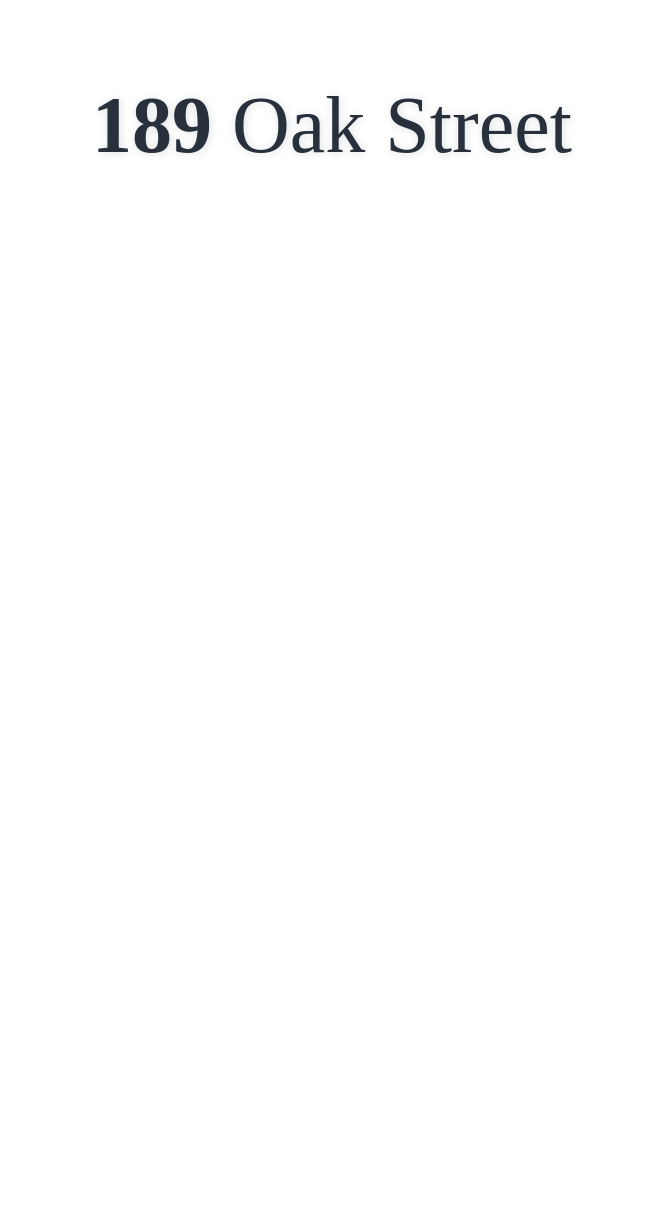
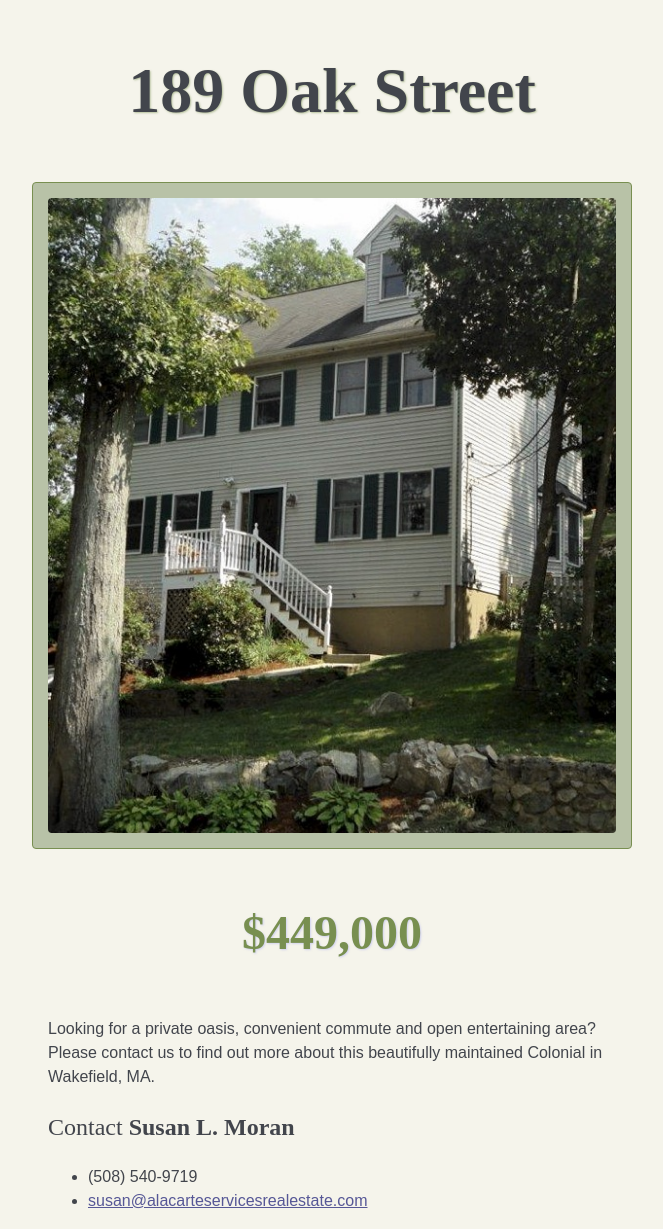
Before and after one commit to ericf/189oakstreet.com, a plain HTML site: page index.html in a window 1280 px wide. Shown: the whole page, without its empty margins (308-971 px from the left). Before the commit the page ends 800 px from the top, so only its background shows below. Drawn offline with Linux system fonts and the light colour scheme.

Commit message:
Create page with basic information and styling.

```diff
--- a/index.html
+++ b/index.html
@@ -18,6 +18,31 @@
     </script>
 </head>
 <body>
-    <h1><span>189</span> Oak Street</h1>
+
+    <h1>189 Oak Street</h1>
+
+    <div class="home">
+        <img src="img/home-exterior.jpg" />
+    </div>
+
+    <p class="price">$449,000</p>
+
+    <div class="l-wrap">
+        <p>
+        Looking for a private oasis, convenient commute and open entertaining area? Please contact us to find out more about this beautifully maintained Colonial in Wakefield, MA.
+        </p>
+
+        <h2>Contact <strong>Susan L. Moran</strong></h2>
+
+        <ul>
+            <li>(508) 540-9719</li>
+            <li><a href="mailto:susan@alacarteservicesrealestate.com">susan@alacarteservicesrealestate.com</a></li>
+    </div>
+
+    <script>
+        /*! A fix for the iOS orientationchange zoom bug. Script by @scottjehl, rebound by @wilto.MIT / GPLv2 License.*/
+        (function(a){function m(){d.setAttribute("content",g),h=!0}function n(){d.setAttribute("content",f),h=!1}function o(b){l=b.accelerationIncludingGravity,i=Math.abs(l.x),j=Math.abs(l.y),k=Math.abs(l.z),(!a.orientation||a.orientation===180)&&(i>7||(k>6&&j<8||k<8&&j>6)&&i>5)?h&&n():h||m()}var b=navigator.userAgent;if(!(/iPhone|iPad|iPod/.test(navigator.platform)&&/OS [1-5]_[0-9_]* like Mac OS X/i.test(b)&&b.indexOf("AppleWebKit")>-1))return;var c=a.document;if(!c.querySelector)return;var d=c.querySelector("meta[name=viewport]"),e=d&&d.getAttribute("content"),f=e+",maximum-scale=1",g=e+",maximum-scale=10",h=!0,i,j,k,l;if(!d)return;a.addEventListener("orientationchange",m,!1),a.addEventListener("devicemotion",o,!1)})(this);
+    </script>
+
 </body>
 </html>
--- a/style.css
+++ b/style.css
@@ -1,19 +1,94 @@
 body {
     font-family: "proxima-nova", sans-serif;
+    line-height: 1.5;
+    background: #F5F4EB;
+    color: #42454C;
 }
 
 h1, h2, h3, h4, h5, h6 {
     font-family: "quatro-slab", serif;
+    font-weight: 400;
 }
 
 h1 {
-    margin: 1em auto;
-    font-size: 5em;
-    font-weight: 400;
-    color: #27303B;
+    font-weight: 600;
     text-align: center;
-    text-shadow: 1px 1px 8px rgba(30, 37, 46, .15);
+    text-shadow: 1px 1px 2px rgba(120, 143, 80, 0.5);
 }
-h1 span {
+
+h2 strong {
     font-weight: 600;
 }
+
+a,
+a:visited {
+    color: #565796;
+}
+
+.home {
+    max-width: 600px;
+    margin: 16px auto;
+    padding: 15px 16px;
+    background: #B8C2A7;
+    border: 1px solid #788F50;
+    border-left-width: 0;
+    border-right-width: 0;
+    -webkit-box-sizing: border-box;
+    -moz-box-sizing: border-box;
+    box-sizing: border-box;
+}
+.home img {
+    display: block;
+    width: 100%;
+    -webkit-border-radius: 4px;
+    -moz-border-radius: 4px;
+    border-radius: 4px;
+}
+
+.price {
+    font-family: "quatro-slab", serif;
+    font-size: 1.75em;
+    font-weight: 600;
+    /*background: #42454C;*/
+    color: #788F50;
+    text-shadow: 1px 1px 2px rgba(175, 177, 246, 0.5);
+    text-align: center;
+}
+
+.l-wrap {
+    max-width: 600px;
+    margin: auto;
+    padding: 0 16px;
+    -webkit-box-sizing: border-box;
+    -moz-box-sizing: border-box;
+    box-sizing: border-box;
+}
+
+@media screen and (min-width: 480px) {
+    h1 {
+        font-size: 3em;
+    }
+
+    .price {
+        font-size: 2.5em;
+    }
+}
+
+@media screen and (min-width: 600px) {
+    h1 {
+        font-size: 4em;
+    }
+
+    .price {
+        font-size: 3em;
+    }
+
+    .home {
+        padding: 15px;
+        border-left-width: 1px;
+        border-right-width: 1px;
+        -webkit-border-radius: 4px;
+        -moz-border-radius: 4px;
+        border-radius: 4px;
+    }
+}
```
Also changed, not shown: img/home-exterior.jpg (added).
